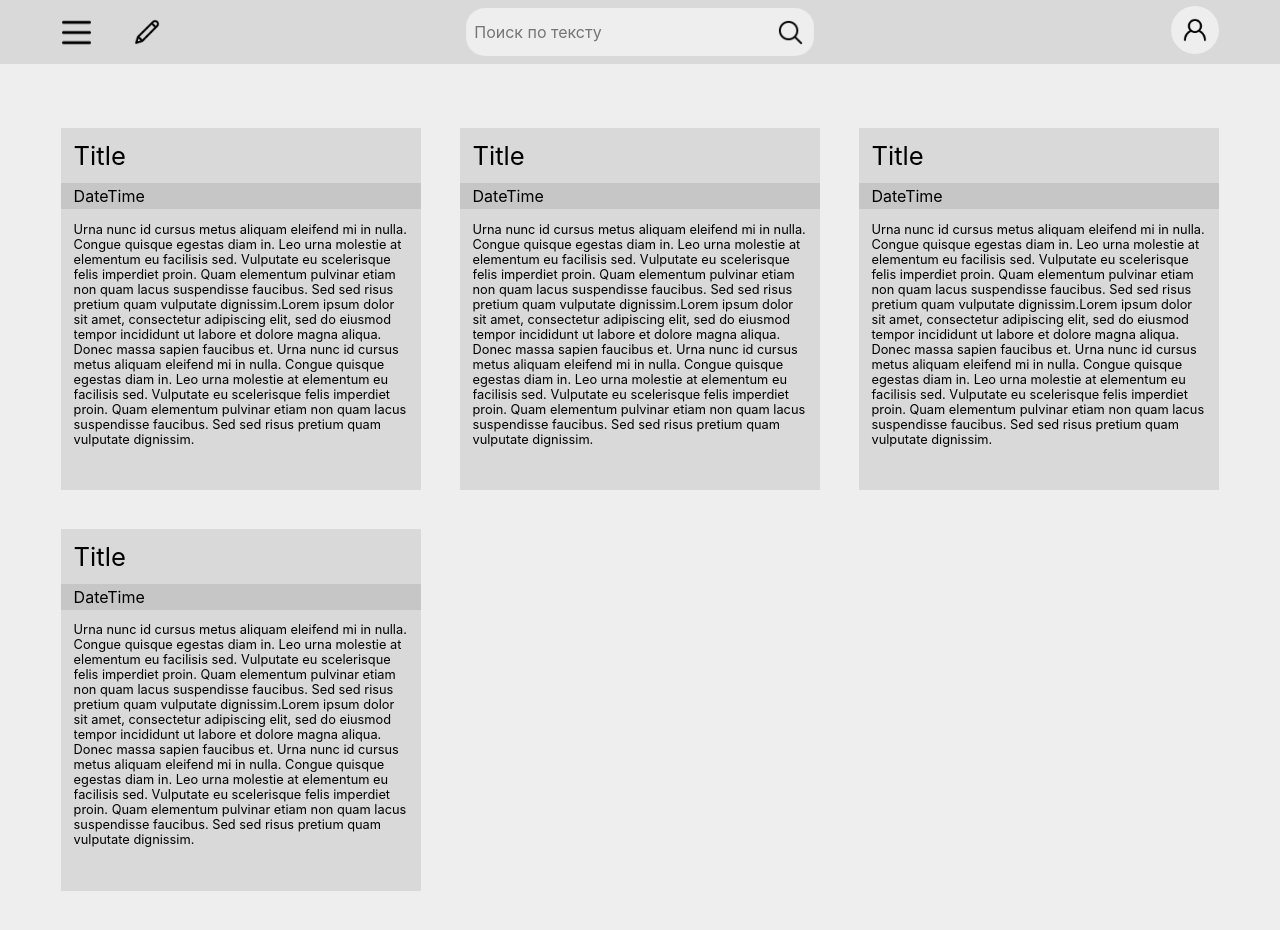
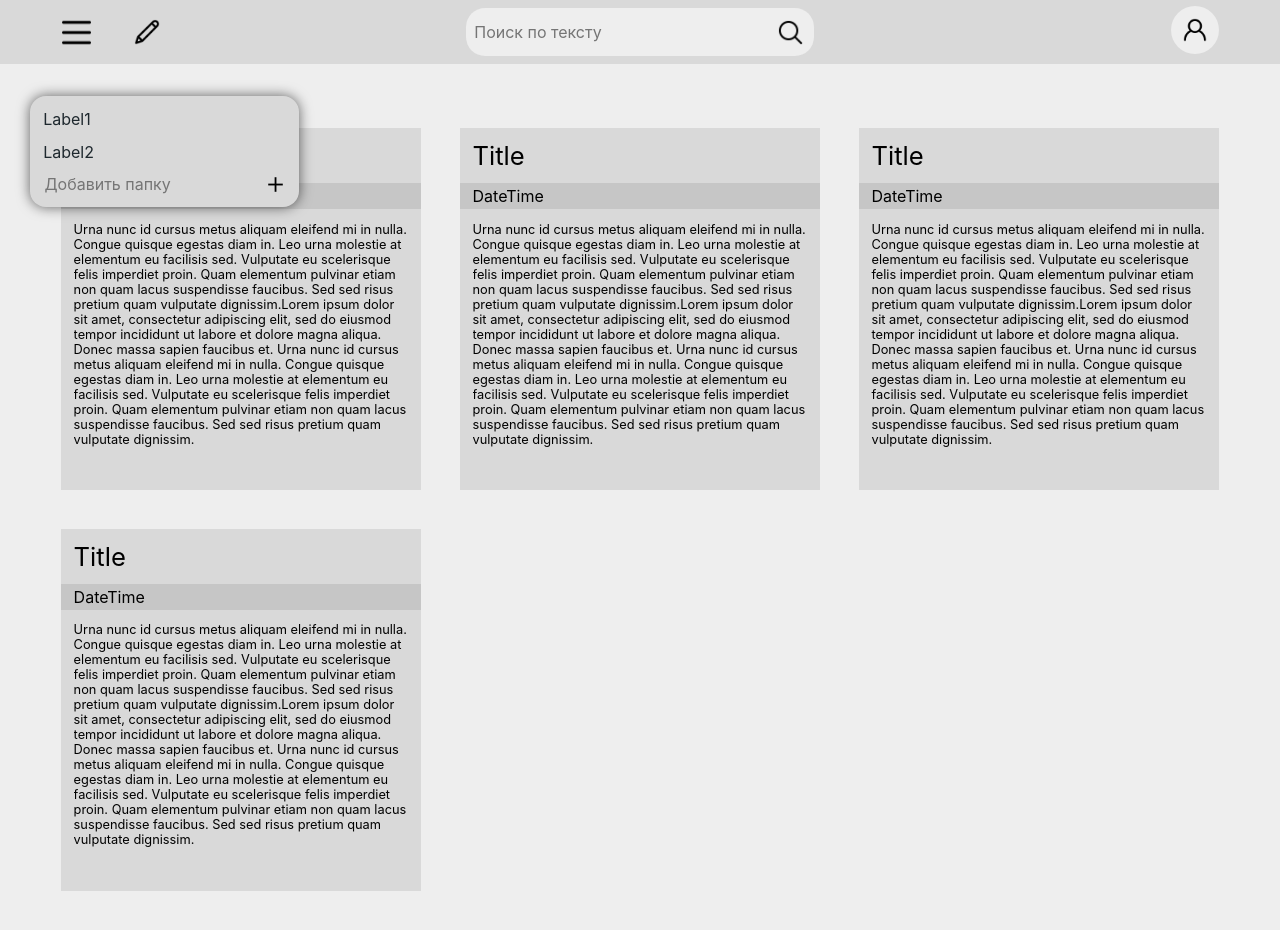
Before and after one commit to ZoomBySNik/notesfornt, a Vue app: page / in a window 1280 px wide. Both pictures are taken after a click on the button 76 px from the left and 32 px from the top of the page. Shown: the top 930 px of the page. Built offline with nearby package versions, Linux system fonts and the light colour scheme.

Commit message:
Реализовано меню для папок

```diff
--- a/package.json
+++ b/package.json
@@ -9,6 +9,7 @@
   },
   "dependencies": {
     "lorem-ipsum": "^2.0.8",
+    "v-click-outside": "^3.2.0",
     "vue": "^3.3.2"
   },
   "devDependencies": {
--- a/src/assets/base.css
+++ b/src/assets/base.css
@@ -6,3 +6,7 @@
     justify-content: space-between;
     align-items: center;
 }
+.text-input{
+    background-color: transparent;
+    border: none;
+}
--- a/src/components/Navbar.vue
+++ b/src/components/Navbar.vue
@@ -1,22 +1,49 @@
 <template>
   <header class="for-row">
     <div class="flex1">
-      <button class="burger"></button>
-      <button class="plus"></button>
+      <button class="burger" @click="toggleMenu"></button>
+      <button class="add-note-button"></button>
     </div>
     <div class="flex2">
       <div class="search-field">
-        <input type="text" class="search-input" placeholder="Поиск по тексту">
+        <input type="text" class="search-input text-input" placeholder="Поиск по тексту">
         <button class="search-button"></button>
       </div>
     </div>
     <div class="flex3"><button class="login"></button></div>
   </header>
+  <ul class="hidden-menu" v-if="isMenuOpen">
+    <li @click="toggleMenu"><a>Label1</a></li>
+    <li @click="toggleMenu"><a>Label2</a></li>
+    <li class="for-row">
+      <input type="text" placeholder="Добавить папку" class="text-input tag-add-input">
+      <button class="add-label-button"></button>
+    </li>
+  </ul>
 </template>
 
 <script>
+
 export default {
-  name: "Navbar"
+  data() {
+    return {
+      isMenuOpen: this.isOpen
+    };
+  },
+  name: "Navbar",
+  methods:{
+    toggleMenu: function () {
+      this.isMenuOpen = !this.isMenuOpen;
+      console.log('toggleMenu');
+    },
+  },
+  props:{
+    isOpen: {
+      type:Boolean,
+      required: false,
+      default: false
+    },
+  }
 }
 </script>
 
@@ -51,7 +78,7 @@ header{
   height: 2em;
   margin: 0.4em 0;
 }
-.plus{
+.add-note-button{
   background-image: url("../assets/free-icon-pencil-4409398.png");
   background-size: 80%;
   background-repeat: no-repeat;
@@ -69,8 +96,6 @@ header{
   display: flex;
 }
 .search-input{
-  background-color: transparent;
-  border: none;
   height: 2em;
   width: 100%;
   margin: 0.5em 0 0.5em 0.5em;
@@ -98,4 +123,39 @@ header{
   height: 3em;
   border-radius: 100%;
 }
+.hidden-menu {
+  margin-left: 1.9em;
+  margin-top: 2em;
+  width: 20%;
+  position: fixed;
+  list-style: none;
+  border-radius: 1em;
+  background-color: #D9D9D9;
+  box-shadow: 0 0 0.8em rgba(0, 0, 0, 0.6);
+  padding: 0.4em;
+  color: #1E282E;
+  z-index: 1000;
+}
+.hidden-menu li {
+  padding: 0.4em;
+}
+.hidden-menu li a{
+  color: inherit;
+  text-decoration: none;
+}
+.add-label-button{
+  background-image: url("../assets/free-icon-font-plus-3917757.png");
+  background-size: 80%;
+  background-repeat: no-repeat;
+  background-position: center;
+  background-color: transparent;
+  border: none;
+  width: 1.2em;
+  height: 1.2em;
+}
+
+.tag-add-input {
+  width: 90%;
+  text-align: left;
+}
 </style>
```
Also changed, not shown: src/assets/free-icon-font-plus-3917757.png (added), 1 other file (tests, documents, lock files or other folders).
